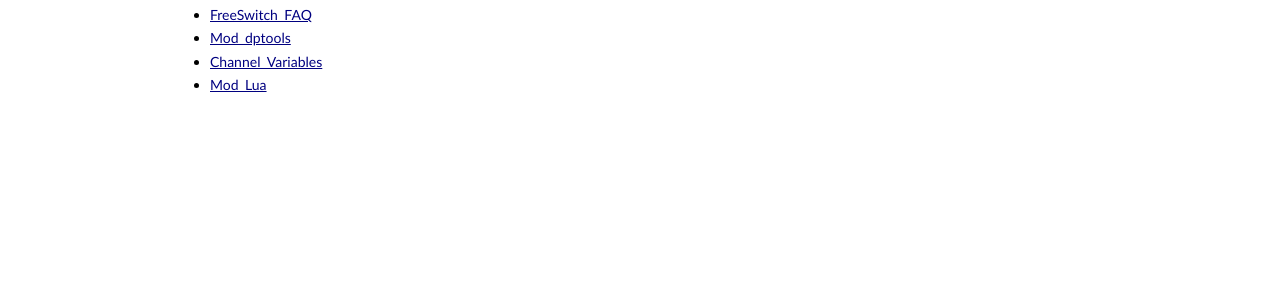
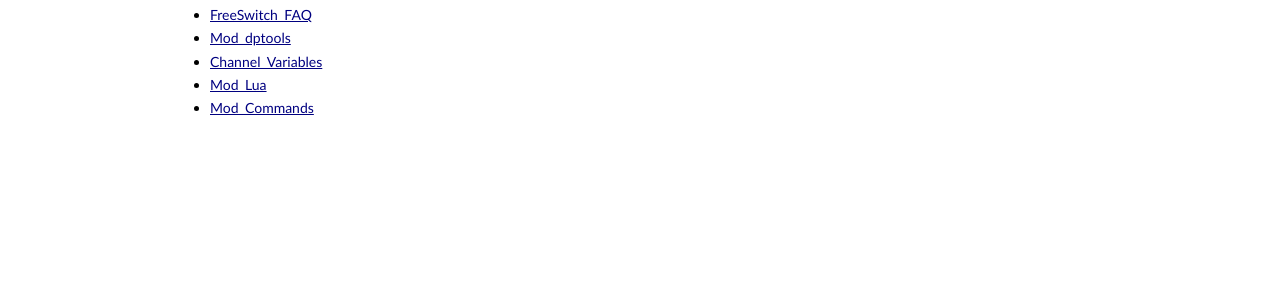
Before and after one commit to freeswitch-cn/freeswitch-cn.github.com, a Jekyll site: the page built from wiki/index.md, in a window 1280 px wide. Shown: the part 278-570 px from the top of the page. Built offline with Jekyll 4.4.1, drawn with Linux system fonts in a browser that asks for light colours; Markdown is read by kramdown in place of the engine named in the settings.

Commit message:
add link to mod_commands

```diff
--- a/wiki/index.md
+++ b/wiki/index.md
@@ -10,3 +10,4 @@ title: Wiki
 * [Mod_dptools](/wiki/mod_dptools.html)
 * [Channel_Variables](/wiki/Channel_Variables.html)
 * [Mod_Lua](/wiki/Mod_lua.html)
+* [Mod_Commands](/wiki/Mod_Commands.html)
```
